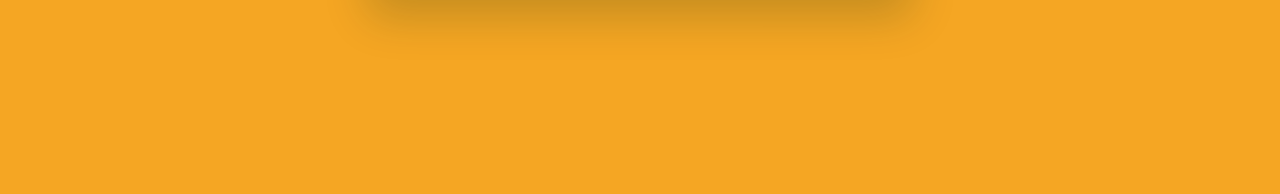
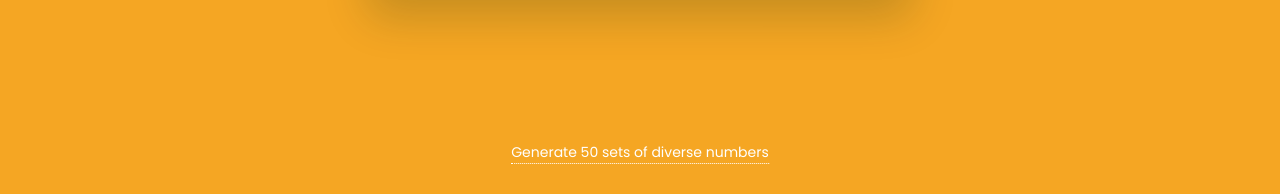
Before and after one commit to alienat3d/random-number-generator, a plain HTML site: page index.html in a window 1280 px wide. Shown: the part 606-800 px from the top of the page. Drawn offline with Linux system fonts and the light colour scheme.

Commit message:
add(link) Link to vendor site, which generates 50 diverse number sets

```diff
--- a/index.html
+++ b/index.html
@@ -44,6 +44,7 @@
 		<button id="generate">Generate</button>
 		<div id="result"></div>
 	</div>
+	<a href="https://www.random.org/integer-sets/?sets=50&num=1&min=000&max=999&seqnos=on&commas=on&sort=on&order=index&format=html&rnd=new" class="link">Generate 50 sets of diverse numbers</a>
 </body>
 
 </html>
--- a/style.css
+++ b/style.css
@@ -62,3 +62,17 @@ button#generate{
 	font-weight: 600;
 	color: #242e4c;
 }
+.link {
+	position: absolute;
+	bottom: 30px;
+	left: 50%;
+	translate: -50% 0;
+	border-bottom: 1px dotted #fff;
+	text-decoration: none;
+	font-size: 14px;
+	color: #fff;
+	transition: border-color .25s ease;
+}
+.link:hover {
+	border-color: transparent;
+}
```
